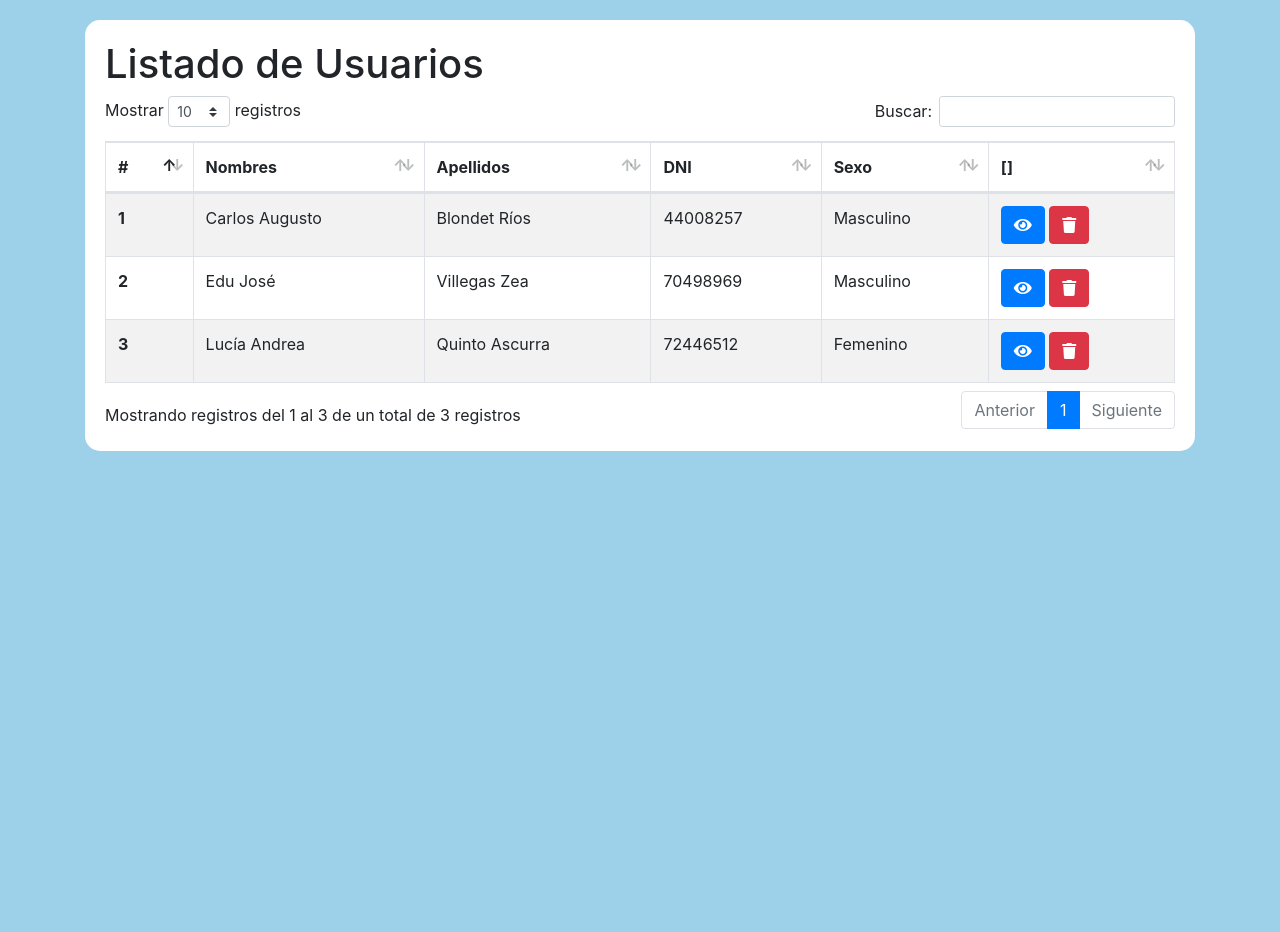
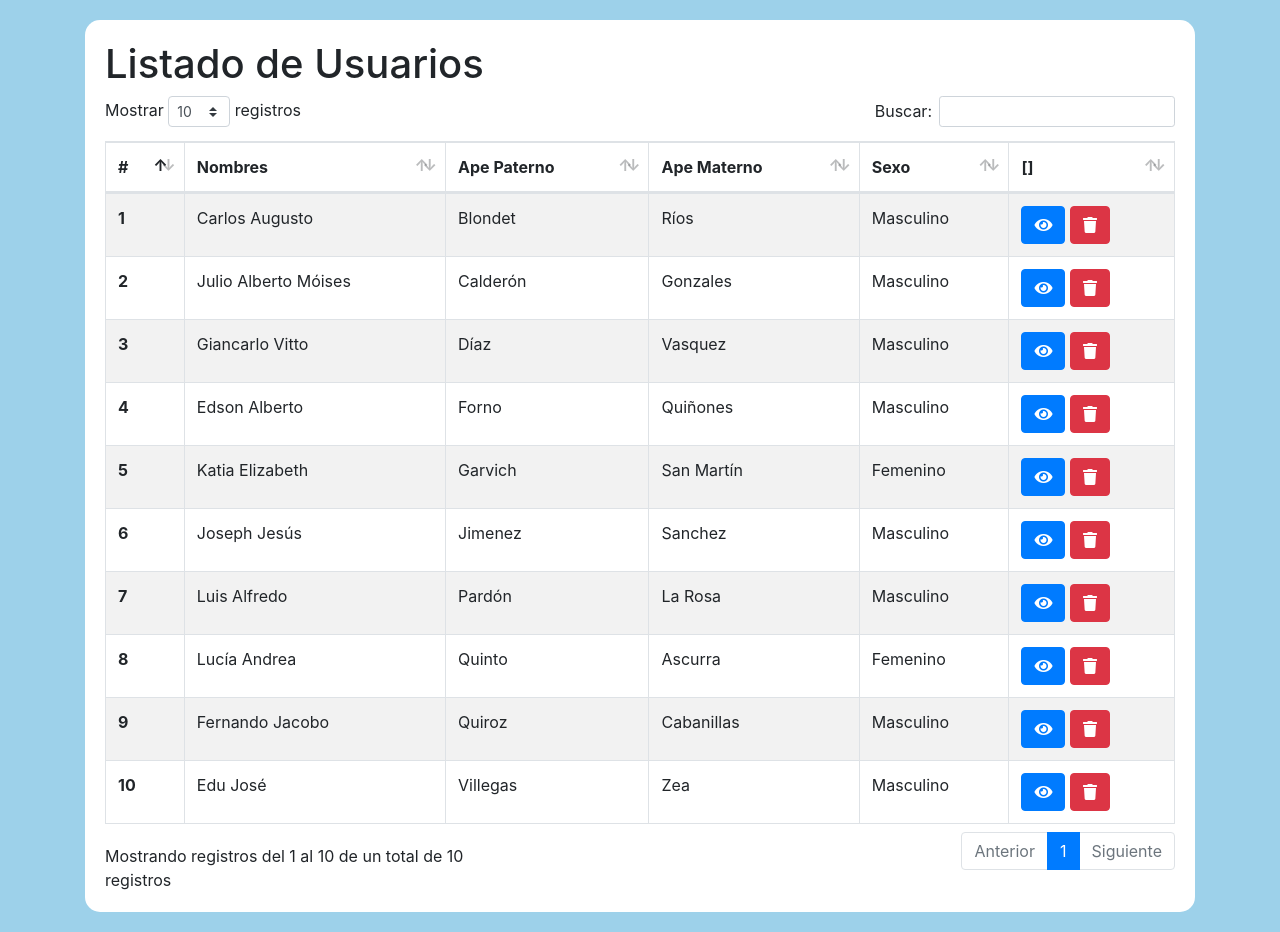
Before and after one commit to jamcgh/proyecto, a PHP site: page /usuario.php in a window 1280 px wide. Shown: the part 56-988 px from the top of the page. Before the commit the page ends 507 px from the top, so only its background shows below. Run offline with PHP 8.4, Linux system fonts and the light colour scheme; the visitor is signed in with stand-in values (Sample User, id 1).

```diff
--- /dev/null
+++ b/resources/assets/js/usuario.json
@@ -0,0 +1,62 @@
+{
+	"1" : {
+		"nombres" : "Carlos Augusto",
+		"ape_paterno" : "Blondet",
+		"ape_materno" : "Ríos",
+		"sexo" : "Masculino"
+	},
+	"2" : {
+		"nombres" : "Julio Alberto Móises",
+		"ape_paterno" : "Calderón",
+		"ape_materno" : "Gonzales",
+		"sexo" : "Masculino"
+	},
+	"3" : {
+		"nombres" : "Giancarlo Vitto",
+		"ape_paterno" : "Díaz",
+		"ape_materno" : "Vasquez",
+		"sexo" : "Masculino"
+	},
+	"4" : {
+		"nombres" : "Edson Alberto",
+		"ape_paterno" : "Forno",
+		"ape_materno" : "Quiñones",
+		"sexo" : "Masculino"
+	},
+	"5" : {
+		"nombres" : "Katia Elizabeth",
+		"ape_paterno" : "Garvich",
+		"ape_materno" : "San Martín",
+		"sexo" : "Femenino"
+	},
+	"6" : {
+		"nombres" : "Joseph Jesús",
+		"ape_paterno" : "Jimenez",
+		"ape_materno" : "Sanchez",
+		"sexo" : "Masculino"
+	},
+	"7" : {
+		"nombres" : "Luis Alfredo",
+		"ape_paterno" : "Pardón",
+		"ape_materno" : "La Rosa",
+		"sexo" : "Masculino"
+	},
+	"8" : {
+		"nombres" : "Lucía Andrea",
+		"ape_paterno" : "Quinto",
+		"ape_materno" : "Ascurra",
+		"sexo" : "Femenino"
+	},
+	"9" : {
+		"nombres" : "Fernando Jacobo",
+		"ape_paterno" : "Quiroz",
+		"ape_materno" : "Cabanillas",
+		"sexo" : "Masculino"
+	},
+	"10" : {
+		"nombres" : "Edu José",
+		"ape_paterno" : "Villegas",
+		"ape_materno" : "Zea",
+		"sexo" : "Masculino"
+	}
+}
--- a/usuario.php
+++ b/usuario.php
@@ -14,6 +14,10 @@
 			include __DIR__."/resources/views/includes/header.phtml";
 		?>
 		<div class="container">
+			<?php
+				//echo file_get_contents(__DIR__."/resources/assets/js/usuario.json"); exit;
+				$usuariosData = json_decode(file_get_contents(__DIR__."/resources/assets/js/usuario.json"), true);
+			?>
 			<div class="box box-primary content-table">
 				<h1>Listado de Usuarios</h1>
 			<div class="table-responsive-md">
@@ -22,21 +26,25 @@
 					    <tr>
 					      <th>#</th>
 					      <th>Nombres</th>
-					      <th>Apellidos</th>
-					      <th>DNI</th>
+					      <th>Ape Paterno</th>
+					      <th>Ape Materno</th>
 					      <th>Sexo</th>
 					      <th>[]</th>
 					    </tr>
 					  </thead>
 					  <tbody>
+					  		<?php
+					  			//print_r($usuariosData); exit;
+					    		foreach ($usuariosData as $key => $value) {
+					    	?>
 						    <tr>
-					      <th>1</th>
-					      <td>Carlos Augusto</td>
-					      <td>Blondet Ríos</td>
-					      <td>44008257</td>
-					      <td>Masculino</td>
+						      <th><?php echo $key;?></th>
+						      <td><?php echo $value["nombres"];?></td>
+						      <td><?php echo $value["ape_paterno"];?></td>
+						      <td><?php echo $value["ape_materno"];?></td>
+						      <td><?php echo $value["sexo"];?></td>
 						      <td>
-					      	<a href="#" data-toogle="modal" data-target="#mdlUsuario" class="btn btn-primary">
+						      	<a href="#" data-toggle="modal" data-target="#mdlUsuario" class="btn btn-primary">
 						      		<i class="fas fa-eye"></i>
 						      	</a>
 						      	<button class="btn btn-danger">
@@ -44,32 +52,7 @@
 						      	</button>
 						      </td>
 						    </tr>
-					    <tr>
-					      <th>2</th>
-					      <td>Edu José</td>
-					      <td>Villegas Zea</td>
-					      <td>70498969</td>
-					      <td>Masculino</td>
-					      <td>
-					      	<a href="#" data-toogle="modal" data-target="#mdlUsuario" class="btn btn-primary"><i class="fas fa-eye"></i>
-					      	</a>
-					      	<button class="btn btn-danger">
-					      		<i class="fas fa-trash"></i>
-					      	</button>
-					      </td>
-					    </tr>
-					    <tr>
-					      <th>3</th>
-					      <td>Lucía Andrea</td>
-					      <td>Quinto Ascurra</td>
-					      <td>72446512</td>
-					      <td>Femenino</td>
-					      <td><a href="#" data-toogle="modal" data-target="#mdlUsuario" class="btn btn-primary"><i class="fas fa-eye"></i></a>
-					      	<button class="btn btn-danger">
-					      		<i class="fas fa-trash"></i>
-					      	</button>
-					      </td>
-					    </tr>
+						<?php } ?>
 					  </tbody>
 				</table>
 			</div>
```
Also changed, not shown: resources/views/modal/mdl_usuario.phtml (added, +20 -0 lines). Lines whose indentation alone changed are shown as unchanged.
